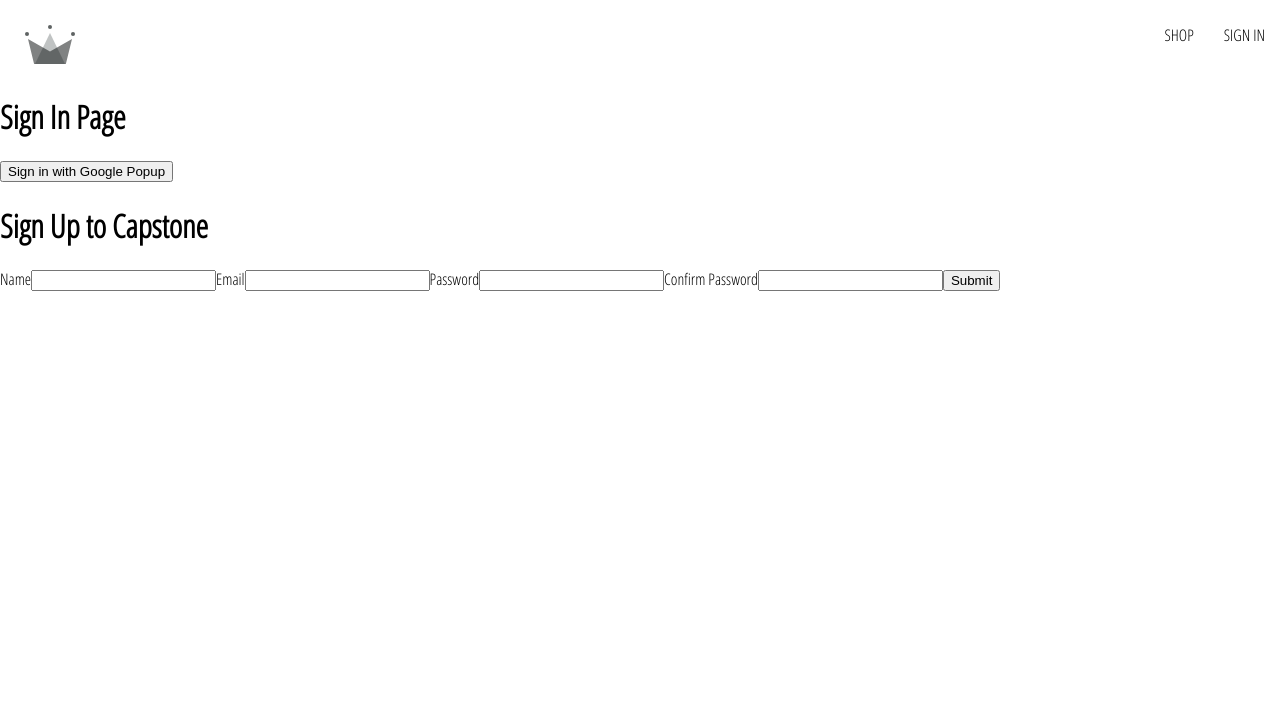
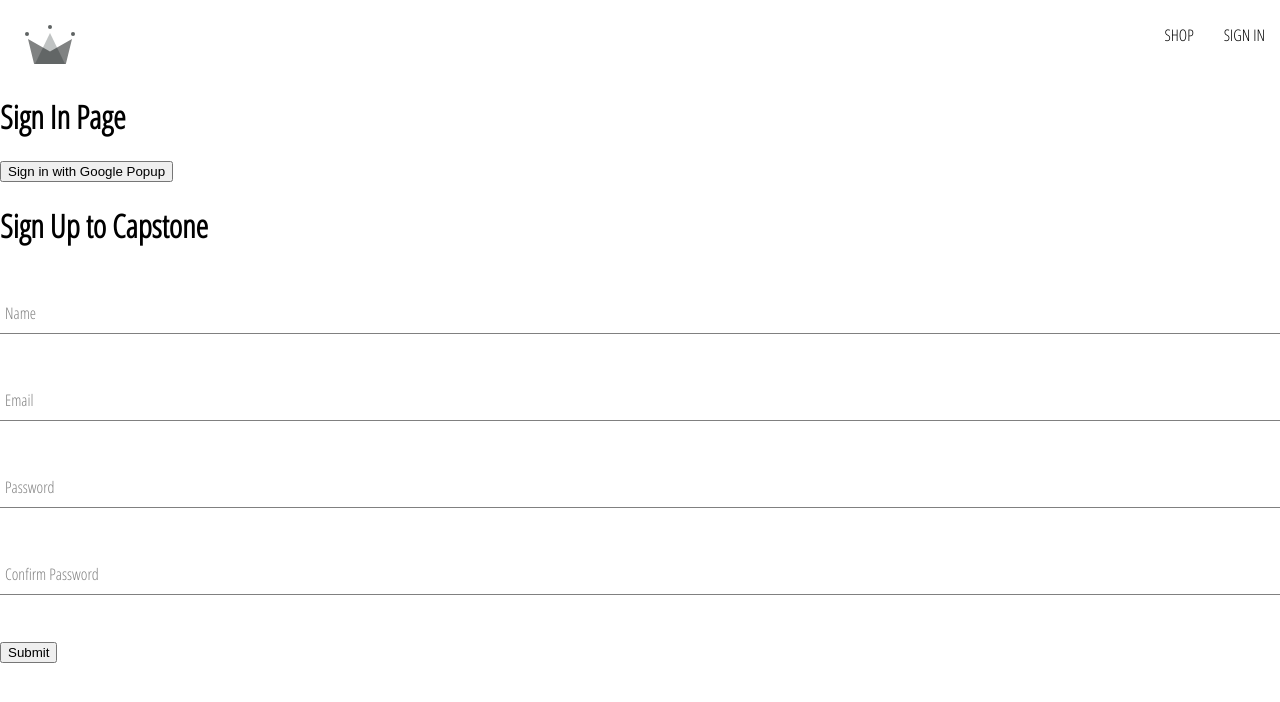
Before and after one commit to AnaniyaBelew/Capstone1, a React (Create React App) app: page /sign-in in a window 1280 px wide. Shown: the top 702 px of the page. Built offline with nearby package versions, Linux system fonts and the light colour scheme.

Commit message:
styled form

```diff
--- a/src/components/SignUp/signUp.component.jsx
+++ b/src/components/SignUp/signUp.component.jsx
@@ -1,8 +1,9 @@
 import { useState } from "react"
 import {createAuthUserWithEmailandPassword,createUserDocumentFromAuth} from '../../utils/firebase/firebase.utils'
+import FormInput from "../form/formInput.component"
 const defaultFormFields=
 {
-    Accname:'',
+    displayName:'',
     email:'',
     password:'',
     confirmPassword:''
@@ -10,7 +11,8 @@
 const SignUp=()=>
 {
     const [formFields,setFormFields]= useState(defaultFormFields);
-    const {Accname,email,password,confirmPassword}=formFields;
+    const {displayName,email,password,confirmPassword}=formFields;
+    console.log(formFields)
     const changeHandler=(event)=>
     {
         const {name,value}=event.target;
@@ -28,12 +30,16 @@
 
         try {
             const {user}= await createAuthUserWithEmailandPassword(email,password);
-            console.log(user)
+            console.log(displayName)
 
-            await createUserDocumentFromAuth(user,{Accname})
+            await createUserDocumentFromAuth(user,{displayName})
 
         } catch (error) {
-        console.log('error creating the user', error);
+        if(error.code==='auth/email-already-in-use')
+        {
+            alert("This email is in use")
+        }else{
+        console.log('error creating the user', error);}
         }
 
     }
@@ -41,17 +47,13 @@
         <div>
             <h1>Sign Up to Capstone</h1>
             <form onSubmit={submitHandeler}>
-                <label>Name</label>
-                <input required type="text" name="Accname" value={Accname} onChange={changeHandler}/ >
+                <FormInput required label="Name"type="text" name="displayName" value={displayName} onChange={changeHandler}/ >
 
-                <label>Email</label>
-                <input required type="email" name="email" value={email} onChange={changeHandler}/>
+                <FormInput required label="Email"type="email" name="email" value={email} onChange={changeHandler}/>
 
-                <label>Password</label>
-                <input required type="password" name="password"value={password} onChange={changeHandler}/>
+                <FormInput required label="Password" type="password" name="password"value={password} onChange={changeHandler}/>
 
-                <label>Confirm Password</label>
-                <input required type="password" name="confirmPassword" value={confirmPassword} onChange={changeHandler}/>
+                <FormInput required label="Confirm Password" type="password" name="confirmPassword" value={confirmPassword} onChange={changeHandler}/>
 
                 <button type="submit">Submit</button>
             </form>
--- /dev/null
+++ b/src/components/form/formInput.component.jsx
@@ -0,0 +1,12 @@
+import '../form/formInput.style.scss'
+const FormInput =({label,...otherProps})=>
+{
+    return(
+        <div className="group">
+            <input className="form-input" {...otherProps}/ >
+            { label && (<label className={`${otherProps.value.length ? 'Shirink':''} form-input-label`}>{label}</label>)}
+        </div>
+    )
+
+}
+export default FormInput
--- /dev/null
+++ b/src/components/form/formInput.style.scss
@@ -0,0 +1,54 @@
+$sub-color: grey;
+$main-color: black;
+
+@mixin shrinkLabel {
+  top: -14px;
+  font-size: 12px;
+  color: $main-color;
+}
+
+.group {
+  position: relative;
+  margin: 45px 0;
+
+  .form-input {
+    background: none;
+    background-color: white;
+    color: $sub-color;
+    font-size: 18px;
+    padding: 10px 10px 10px 5px;
+    display: block;
+    width: 100%;
+    border: none;
+    border-radius: 0;
+    border-bottom: 1px solid $sub-color;
+    margin: 25px 0;
+
+    &:focus {
+      outline: none;
+    }
+
+    &:focus ~ .form-input-label {
+      @include shrinkLabel();
+    }
+  }
+
+  input[type='password'] {
+    letter-spacing: 0.3em;
+  }
+
+  .form-input-label {
+    color: $sub-color;
+    font-size: 16px;
+    font-weight: normal;
+    position: absolute;
+    pointer-events: none;
+    left: 5px;
+    top: 10px;
+    transition: 300ms ease all;
+
+    &.shrink {
+      @include shrinkLabel();
+    }
+  }
+}
```
